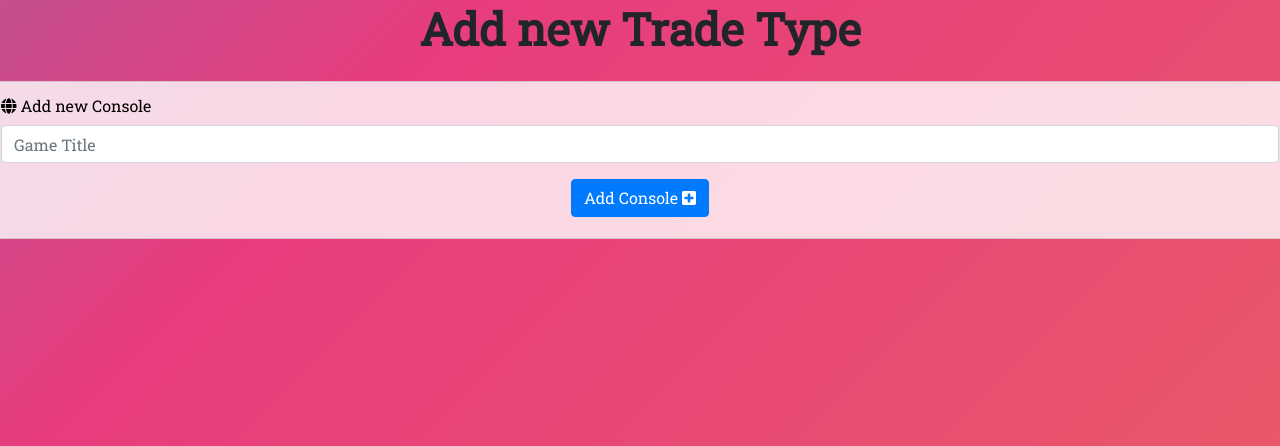
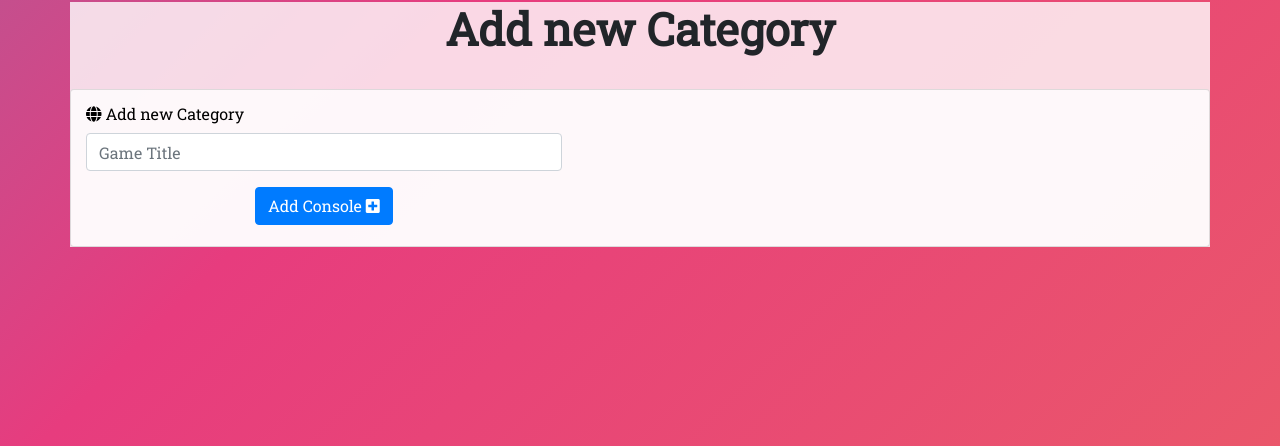
Before and after one commit to Code-Institute-Submissions/nickl98-StarTradeMS3_AugResub, a Flask app: page /add_console in a window 1280 px wide. Shown: the part 54-500 px from the top of the page. Run offline with Flask 2, Linux system fonts and the light colour scheme; some libraries are stand-ins or nearby versions.

Commit message:
Renamed Consoles to Categories

```diff
--- a/templates/add_console.html
+++ b/templates/add_console.html
@@ -1,23 +1,25 @@
-{% extends "base.html" %} {% block content %}
+{% extends "base.html" %}
 
-<h3 class="row d-flex justify-content-center center-text page-title">Add new Trade Type</h3>
+{% block content %}
+<div class="container card card-content">
+    <h3 class="row d-flex justify-content-center center-text page-title">Add new Category</h3>
 
     <div class="row card" id="back-card">
-    <form class="col-sm-12" method="POST" action="{{ url_for('add_console') }}">
+        <form class="col-sm-8" method="POST" action="{{ url_for('add_console') }}">
             <!-- Console Name -->
             <div class="form-group row">
-            <label for="console_name" class="col-sm-2 col-form-label"><i class="fas fa-globe"></i> Add new Console</label>
-            <div class="col-sm-12">
+                <label for="console_name" class="col-sm-8 col-form-label"><i class="fas fa-globe"></i> Add new Category</label>
+                <div class="col-sm-8">
                     <input type="text" name="console_name" minlength="3" maxlength="25" class="form-control" id="console_name" placeholder="Game Title" required />
                 </div>
             </div>
             <!-- Submmit Button -->
             <div class="form-group row text-center">
-            <div class="col-sm-12">
+                <div class="col-sm-8">
                     <button type="submit" class="btn btn-primary">Add Console <i class="fas fa-plus-square right"></i></button>
                 </div>
             </div>
         </form>
     </div>
-
+</div>
 {% endblock %}
--- a/templates/includes/main-nav.html
+++ b/templates/includes/main-nav.html
@@ -18,7 +18,7 @@
             </div>
         </li>
         {% if session.user|lower == "admin"|lower %}
-        <a class="nav-link" href="{{ url_for('get_consoles') }}">Manage Console</a>
+        <a class="nav-link" href="{{ url_for('get_consoles') }}">Manage Categories</a>
         {% endif %} {% else %}
         <li class="nav-item">
             <a class="nav-link" href="{{ url_for('register') }}">Sign Up</a>
```
Lines whose indentation alone changed are shown as unchanged.
